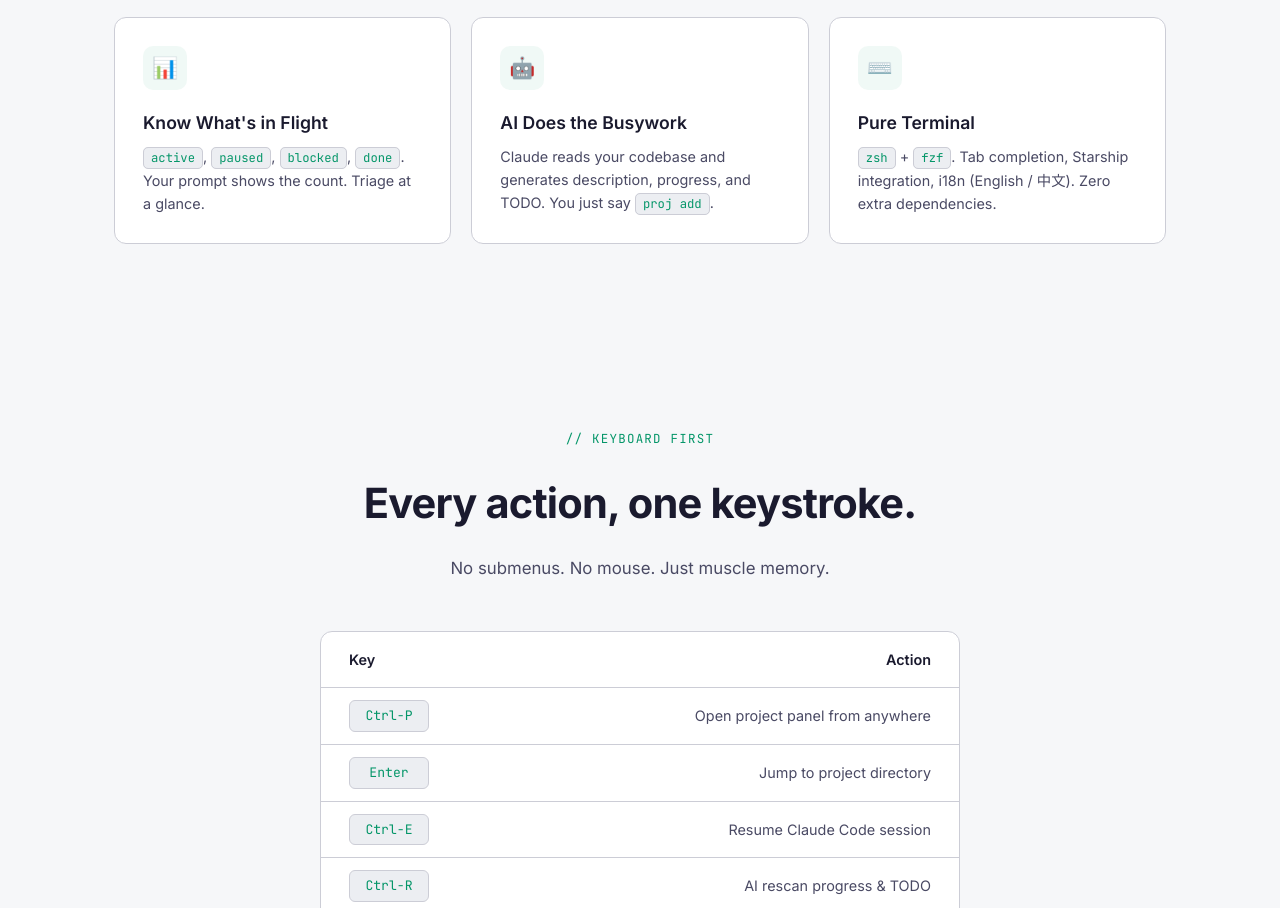
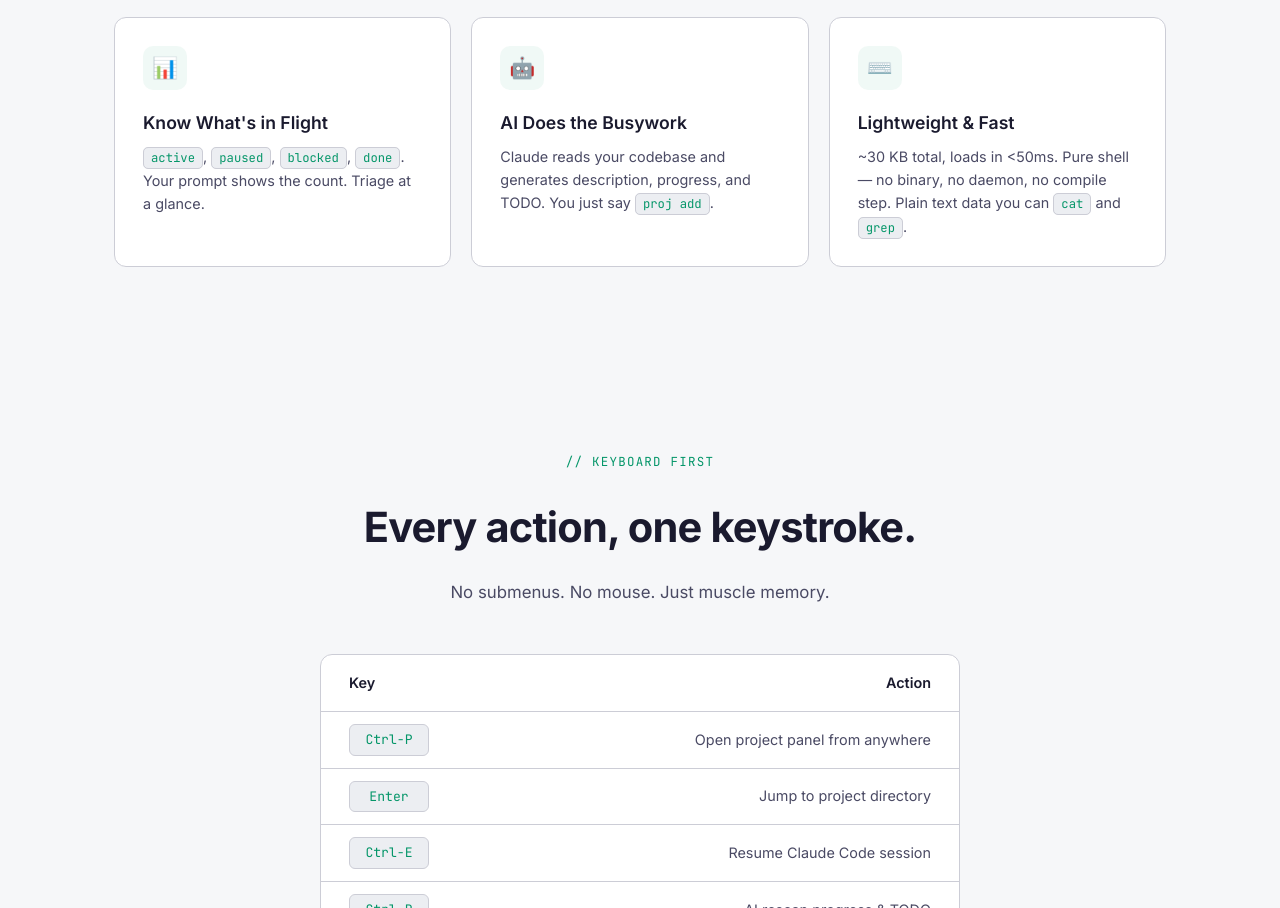
Before and after one commit to doctormin/proj, a plain HTML site: page docs/index.html in a window 1280 px wide. Shown: the part 3771-4679 px from the top of the page. Drawn offline with Linux system fonts and the light colour scheme.

Commit message:
Emphasize pure shell advantage: lightweight & fast
- Add "~1000 lines of shell. No binary. No runtime. Loads in <50ms." to README header
- Rename "Pure Terminal" feature → "Lightweight & Fast" with metrics
- Comparison table: add install size (~30KB vs 1-15MB), startup time (<50ms vs 200-300ms), dependencies row
- Update TL;DR: "just a shell script — nothing to compile, nothing to break"
- Update landing page feature card + i18n to match

```diff
--- a/docs/index.html
+++ b/docs/index.html
@@ -278,7 +278,7 @@
       <div class="feature-card"><div class="feature-icon">&#x1F50D;</div><h3 data-i18n="f3_title">Fuzzy Find & Jump</h3><p data-i18n-html="f3_desc">Ctrl+P from anywhere. Fuzzy search, arrow to the right one, Enter to cd right in.</p></div>
       <div class="feature-card"><div class="feature-icon">&#x1F4CA;</div><h3 data-i18n="f4_title">Know What's in Flight</h3><p data-i18n-html="f4_desc">Active, paused, blocked, done. Your prompt shows the count. Triage at a glance.</p></div>
       <div class="feature-card"><div class="feature-icon">&#x1F916;</div><h3 data-i18n="f5_title">AI Does the Busywork</h3><p data-i18n-html="f5_desc">Claude reads your codebase and generates description, progress, and TODO. You just say proj add.</p></div>
-      <div class="feature-card"><div class="feature-icon">&#x2328;&#xFE0F;</div><h3 data-i18n="f6_title">Pure Terminal</h3><p data-i18n-html="f6_desc">zsh + fzf. Tab completion, Starship integration, i18n (English / 中文). Zero extra dependencies.</p></div>
+      <div class="feature-card"><div class="feature-icon">&#x2328;&#xFE0F;</div><h3 data-i18n="f6_title">Lightweight & Fast</h3><p data-i18n-html="f6_desc">~30 KB total, loads in &lt;50ms. Pure shell — no binary, no daemon, no compile step. Plain text data you can <code>cat</code> and <code>grep</code>.</p></div>
     </div>
   </div>
 </section>
@@ -350,7 +350,7 @@ const T = {
     f3_title:"Fuzzy Find & Jump", f3_desc:'<code>Ctrl+P</code> from anywhere. Fuzzy search, arrow to the right one, <code>Enter</code> to <code>cd</code> right in.',
     f4_title:"Know What's in Flight", f4_desc:'<code>active</code>, <code>paused</code>, <code>blocked</code>, <code>done</code>. Your prompt shows the count. Triage at a glance.',
     f5_title:"AI Does the Busywork", f5_desc:'Claude reads your codebase and generates description, progress, and TODO. You just say <code>proj add</code>.',
-    f6_title:"Pure Terminal", f6_desc:'<code>zsh</code> + <code>fzf</code>. Tab completion, Starship integration, i18n (English / 中文). Zero extra dependencies.',
+    f6_title:"Lightweight & Fast", f6_desc:'~30 KB total, loads in &lt;50ms. Pure shell — no binary, no daemon, no compile step. Plain text data you can <code>cat</code> and <code>grep</code>.',
     hk_label:"// keyboard first", hk_title:"Every action, one keystroke.", hk_desc:"No submenus. No mouse. Just muscle memory.",
     hk_key:"Key", hk_action:"Action",
     hk1:"Open project panel from anywhere", hk2:"Jump to project directory", hk3:"Resume Claude Code session",
@@ -382,7 +382,7 @@ const T = {
     f3_title:"模糊搜索 & 快速跳转", f3_desc:'随时 <code>Ctrl+P</code>，模糊搜索项目，回车直接 <code>cd</code> 进去，告别 <code>cd ~/../../哪个目录</code>。',
     f4_title:"掌握全局进度", f4_desc:'<code>active</code> / <code>paused</code> / <code>blocked</code> / <code>done</code>，提示符显示数量，一眼看清所有在飞的项目。',
     f5_title:"AI 做杂活", f5_desc:'Claude 阅读你的代码库，自动生成描述、进展和 TODO。你只需要 <code>proj add</code>。',
-    f6_title:"纯终端", f6_desc:'<code>zsh</code> + <code>fzf</code>，Tab 补全，Starship 集成，中英双语。零额外依赖。',
+    f6_title:"轻量极速", f6_desc:'~30 KB，加载 &lt;50ms。纯 Shell 脚本——无二进制、无守护进程、无编译。纯文本数据，随时 <code>cat</code> 和 <code>grep</code>。',
     hk_label:"// 键盘优先", hk_title:"每个操作，一个按键。", hk_desc:"没有子菜单，不用鼠标，只有肌肉记忆。",
     hk_key:"按键", hk_action:"操作",
     hk1:"随时打开项目面板", hk2:"跳转到项目目录", hk3:"恢复 Claude Code 会话",
```
Also changed, not shown: README.md.
